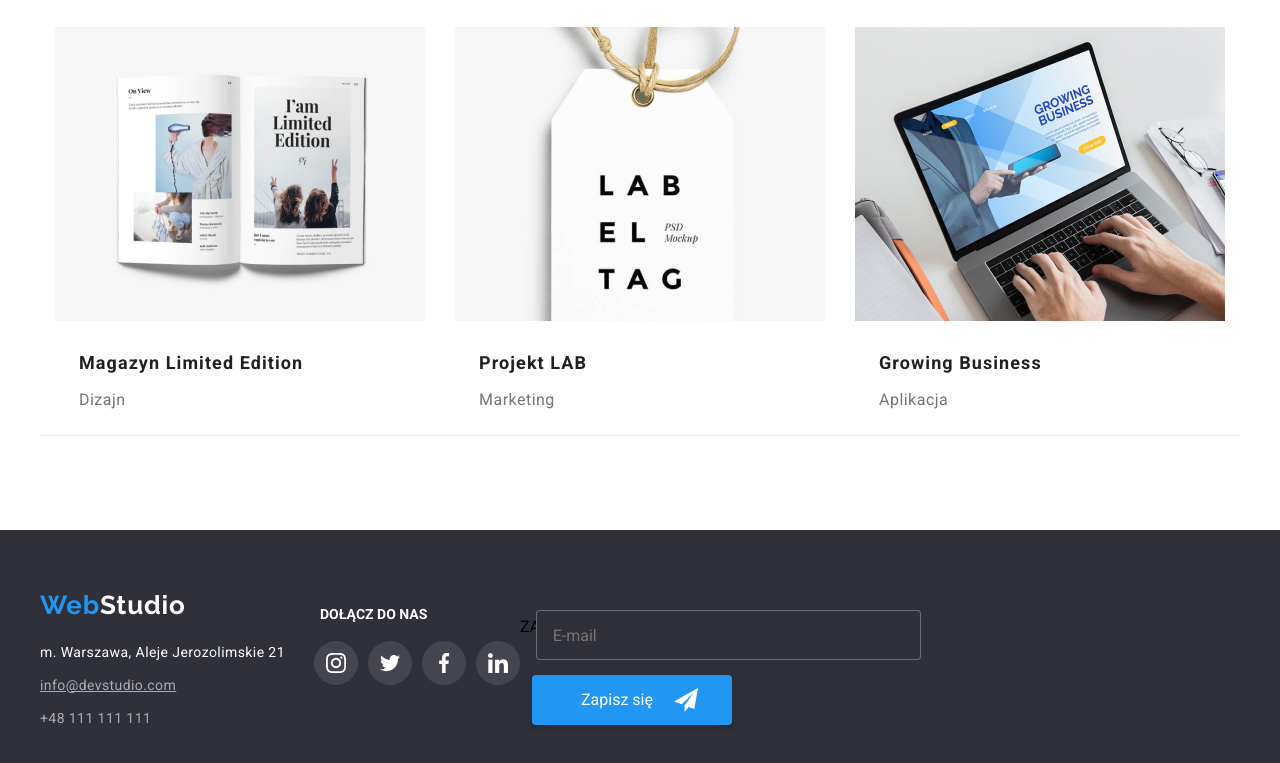
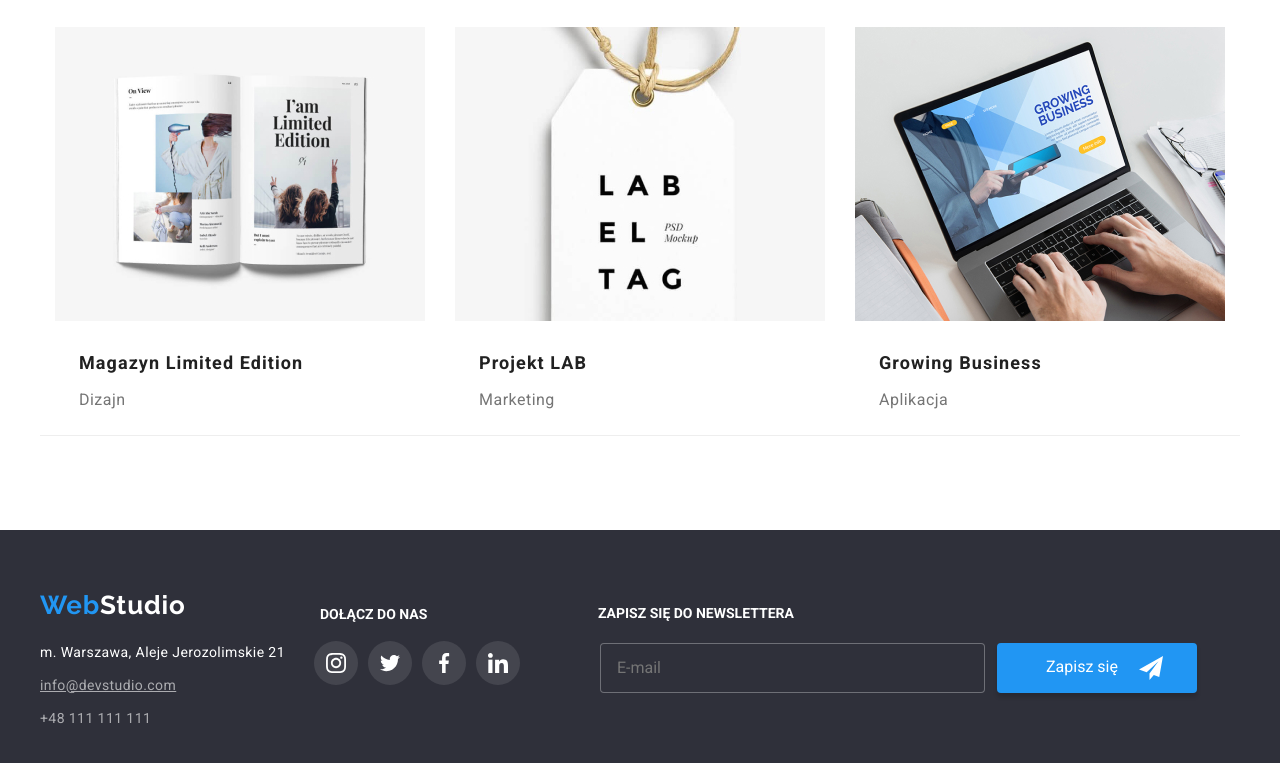
Before and after one commit to JacekWoloszczak/goit-markup-hw-06, a plain HTML site: page portfolio.html in a window 1280 px wide. Shown: the part 1112-1875 px from the top of the page. Drawn offline with Linux system fonts and the light colour scheme.

Commit message:
portfolio.html
update

```diff
--- a/portfolio.html
+++ b/portfolio.html
@@ -383,20 +383,21 @@
           </div>
           <form name="newsletter-in-footer" autocomplete="off">
             <label class="label-footer">
-              ZAPISZ SIĘ DO NEWSLETTERA
+              <h5 class="inner-label">ZAPISZ SIĘ DO NEWSLETTERA</h5>
               <input
                 class="input-footer"
                 type="email"
                 name="newsletter"
                 placeholder="E-mail"
               />
+
+              <button class="btn-newsletter" type="submit">
+                Zapisz się
+                <svg width="24" height="24" class="icon-newsletter">
+                  <use href="./images/icons.svg#icon-icon-send"></use>
+                </svg>
+              </button>
             </label>
-            <button class="btn-newsletter" type="submit">
-              Zapisz się
-              <svg width="24" height="24" class="icon-newsletter">
-                <use href="./images/icons.svg#icon-icon-send"></use>
-              </svg>
-            </button>
           </form>
         </div>
       </div>
```
Also changed, not shown: index.html (+0 -2 lines).
